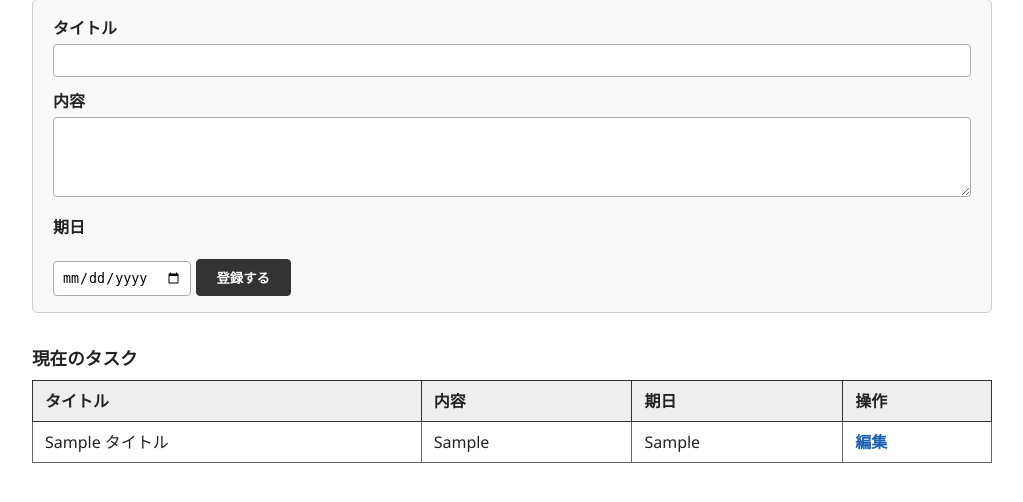
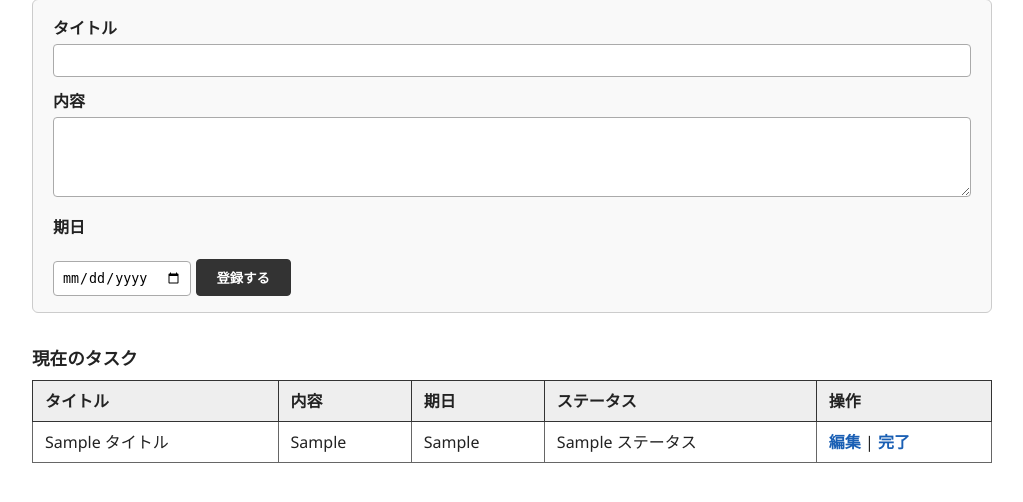
Before and after one commit to tsaya3838-cloud/ai-todo-app, a Flask app: template templates/index.html in a window 1280 px wide. Shown: the part 97-599 px from the top of the page, without its empty margins (128-1151 px from the left). Run offline with Flask 3, Linux system fonts and the light colour scheme; the template is opened without the code that fills it: most values are stand-ins (such as "Sample title", 1, 10 or a date in 2020).

Commit message:
Add files via upload

```diff
--- a/templates/index.html
+++ b/templates/index.html
@@ -96,6 +96,11 @@
         tbody tr:nth-child(even) {
             background: #fafafa;
         }
+        tr.completed-row td {
+            color: #777;
+            text-decoration: line-through;
+            background: #f1f1f1;
+        }
         h2.tasks-heading {
             font-size: 1.1rem;
             margin-bottom: 0.5rem;
@@ -128,16 +133,23 @@
                     <th>タイトル</th>
                     <th>内容</th>
                     <th>期日</th>
+                    <th>ステータス</th>
                     <th>操作</th>
                 </tr>
             </thead>
             <tbody>
                 {% for task in tasks %}
-                <tr>
+                <tr class="{% if task.get('ステータス', '未完了') == '完了' %}completed-row{% endif %}">
                     <td>{{ task['タイトル'] }}</td>
                     <td>{{ task['内容'] }}</td>
                     <td>{{ task['期日'] }}</td>
-                    <td><a class="edit-link" href="{{ url_for('edit', row_index=loop.index) }}">編集</a></td>
+                    <td>{{ task.get('ステータス', '未完了') }}</td>
+                    <td>
+                        <a class="edit-link" href="{{ url_for('edit', row_index=loop.index) }}">編集</a>
+                        {% if task.get('ステータス', '未完了') != '完了' %}
+                        | <a class="edit-link" href="{{ url_for('complete', row_index=loop.index) }}">完了</a>
+                        {% endif %}
+                    </td>
                 </tr>
                 {% endfor %}
             </tbody>
```
